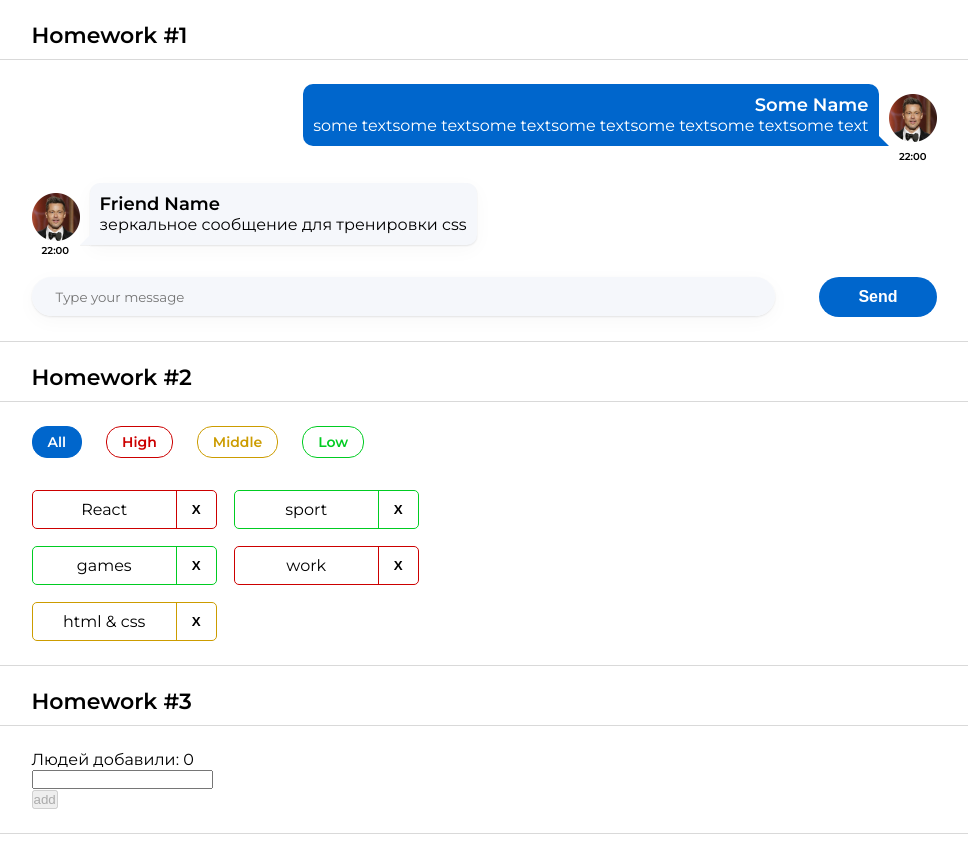
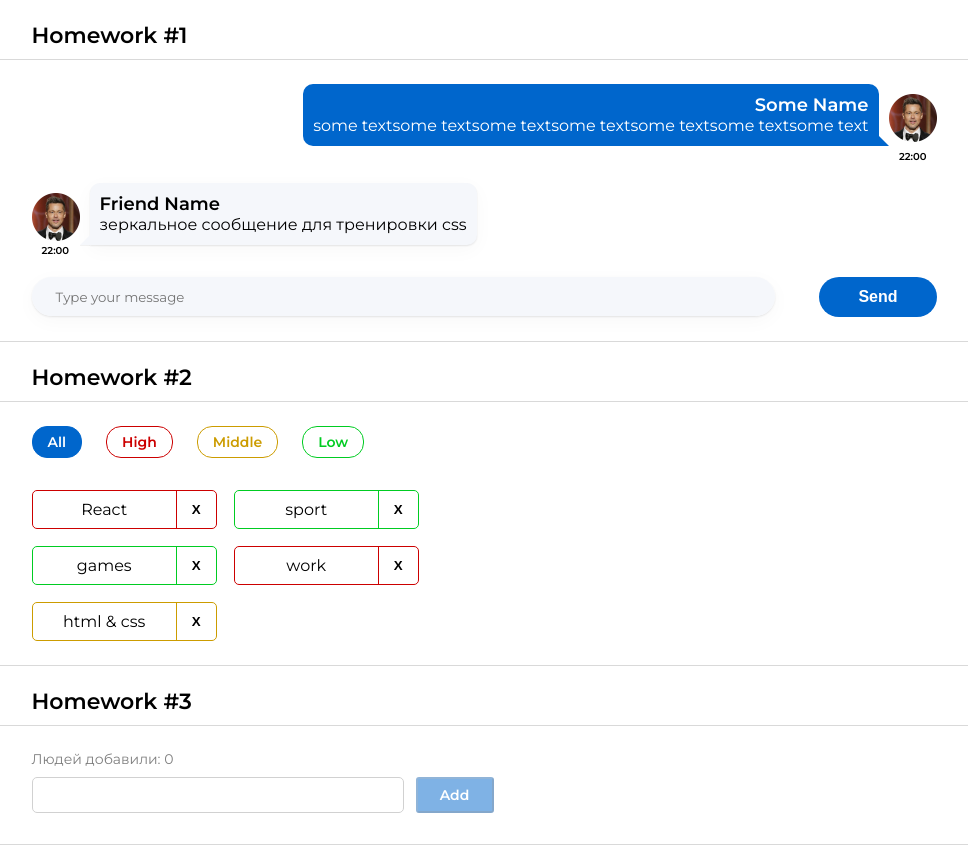
Before and after one commit to kitsune-oksi/hws2-master, a React (Create React App) app: page / in a window 1280 px wide. Shown: the whole page, without its empty margins (156-1124 px from the left). Built offline with nearby package versions, Linux system fonts and the light colour scheme.

Commit message:
* 9 - add prop typing in Greeting.tsx file * 10 - in the file Greeting.tsx calculate inputClass depending on the presence of an error * 11 - make styles according to design

```diff
--- a/src/s2-homeworks/hw03/Greeting.module.css
+++ b/src/s2-homeworks/hw03/Greeting.module.css
@@ -1,35 +1,65 @@
 .greetingForm {
+    display: flex;
+    flex-direction: column;
+    font-family: Montserrat, sans-serif;
 }
 
 .inputAndButtonContainer {
+    display: flex;
+    flex-direction: row;
+    padding-top: 9px;
 }
 
 .error {
+    color: #CC0000;
+    margin-top: 7px;
+    font-size: 14px;
+    font-weight: 400;
 }
 
 .input {
-}
-
-.input:focus {
+    width: 372px;
+    height: 36px;
+    border: 1px solid #D1D1D1;
+    border-radius: 5px;
+    font-family: inherit;
+    font-size: 16px;
+    font-weight: 500;
+    margin-right: 12px;
+    padding: 8px 12px;
 }
 
 .errorInput {
+    border-color: #CC0000;
 }
 
 .button {
-}
-
-.button:focus {
+    width: 78px;
+    height: 36px;
+    background-color: #0066CC;
+    border-radius: 3px;
+    color: white;
+    font-family: inherit;
+    font-size: 14px;
+    font-weight: 600;
 }
 
 .button:active {
+    background-color: #0255a9;
 }
 
 .button:disabled {
+    opacity: 50%;
 }
 
 .text {
+    font-size: 14px;
+    font-weight: 400;
+    opacity: 50%;
 }
 
 .greeting {
+    font-size: 14px;
+    font-weight: 500;
+    padding-top: 7px;
 }
--- a/src/s2-homeworks/hw03/Greeting.tsx
+++ b/src/s2-homeworks/hw03/Greeting.tsx
@@ -2,14 +2,14 @@ import React, {ChangeEvent, KeyboardEvent} from 'react'
 import s from './Greeting.module.css'
 
 type GreetingPropsType = {
-    name: any // need to fix any
-    setNameCallback: any // need to fix any
-    addUser: any // need to fix any
-    onBlur: any // need to fix any
-    onEnter: any // need to fix any
-    error: any // need to fix any
-    totalUsers: any // need to fix any
-    lastUserName?: any // need to fix any
+    name: string
+    setNameCallback: (e: ChangeEvent<HTMLInputElement>) => void
+    addUser: () => void
+    onBlur: () => void
+    onEnter: (e: KeyboardEvent<HTMLInputElement>) => void
+    error: string
+    totalUsers: number
+    lastUserName?: string
 }
 
 // презентационная компонента (для верстальщика)
@@ -25,7 +25,7 @@ const Greeting: React.FC<GreetingPropsType> = (
         lastUserName,
     } // деструктуризация пропсов
 ) => {
-    const inputClass = s.errorInput // need to fix with (?:)
+    const inputClass = error ? s.errorInput + ' ' + s.input : s.input
 
     return (
         <div id={'hw3-form'} className={s.greetingForm}>
@@ -57,13 +57,13 @@ const Greeting: React.FC<GreetingPropsType> = (
                     className={s.button}
                     disabled={!name.trim()}
                 >
-                    add
+                    Add
                 </button>
             </div>
 
             {lastUserName && (
                 <div className={s.greeting}>
-                    Привет <span id={'hw3-last-user'}>{lastUserName}</span>!
+                    Привет, <span id={'hw3-last-user'}>{lastUserName}</span>!
                 </div>
             )}
         </div>
--- a/src/s2-homeworks/hw03/GreetingContainer.tsx
+++ b/src/s2-homeworks/hw03/GreetingContainer.tsx
@@ -54,7 +54,7 @@ const GreetingContainer: React.FC<GreetingContainerPropsType> = ({
         pureOnBlur(name, setError)
     }
 
-    const onEnter = (e: any) => {
+    const onEnter = (e: KeyboardEvent<HTMLInputElement>) => {
         pureOnEnter(e, addUser)
     }
 
```
